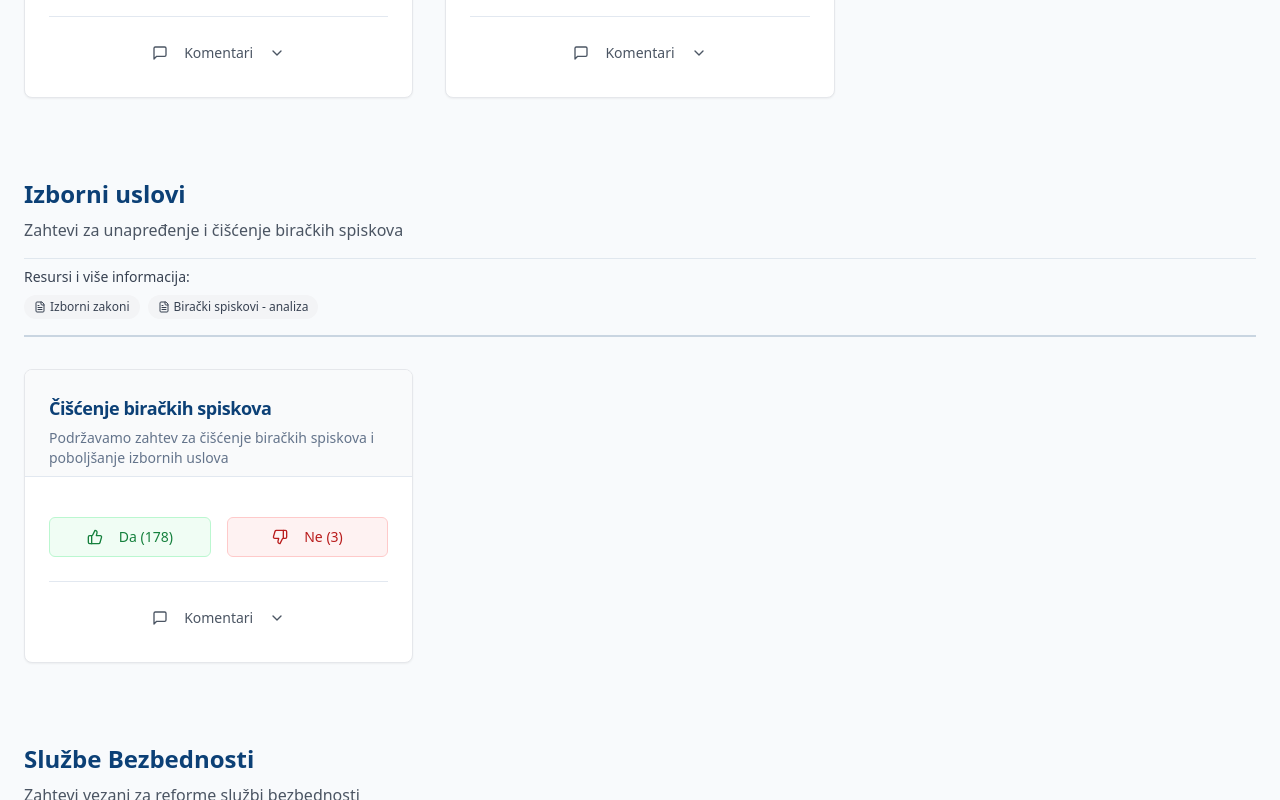
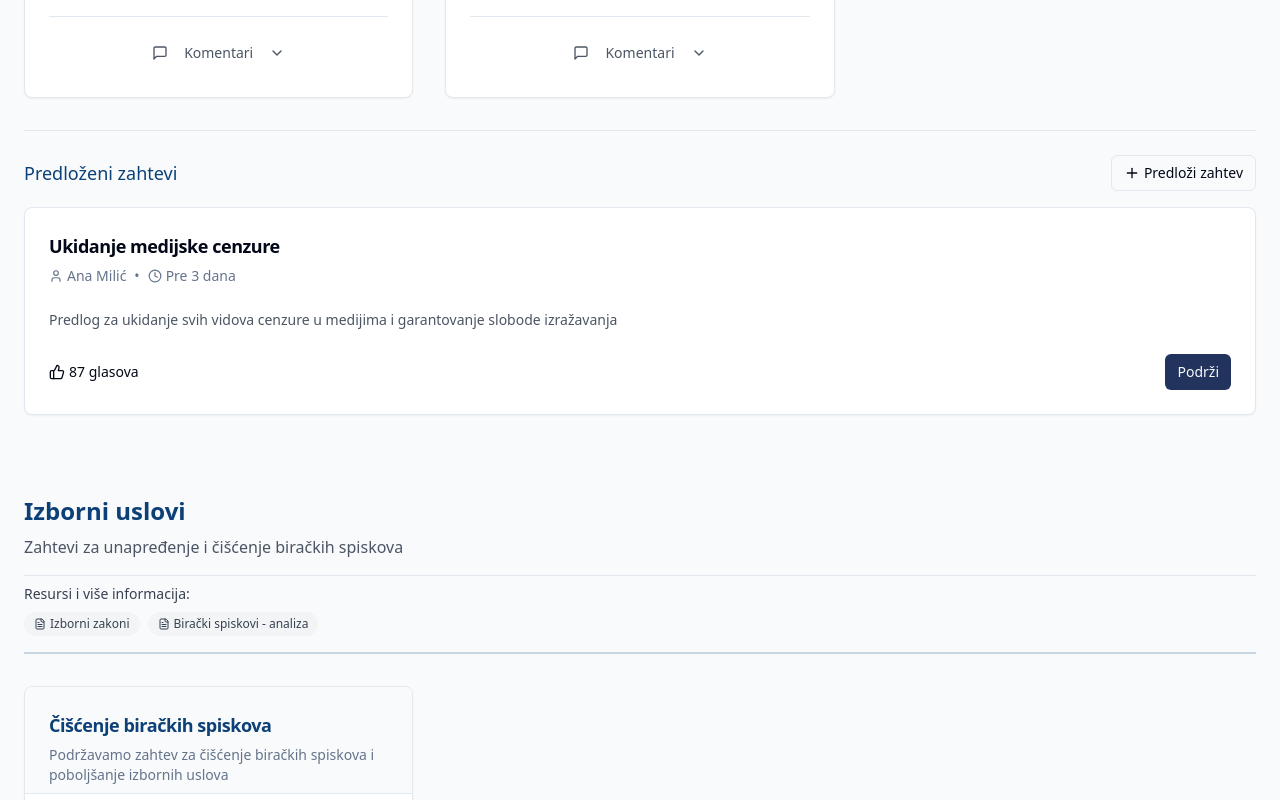
Before and after one commit to rajko-rad/gradjanskizahtevi, a React (Vite) app: page / in a window 1280 px wide. Shown: the part 840-1640 px from the top of the page. Built offline with nearby package versions, Linux system fonts and the light colour scheme.

Commit message:
Add request suggestion feature
Implement UI for suggesting, viewing, and voting on new requests.

```diff
--- /dev/null
+++ b/src/components/SuggestRequestForm.tsx
@@ -0,0 +1,96 @@
+
+import React, { useState } from "react";
+import { Button } from "@/components/ui/button";
+import { Input } from "@/components/ui/input";
+import { Textarea } from "@/components/ui/textarea";
+import { Form, FormControl, FormField, FormItem, FormLabel, FormMessage } from "@/components/ui/form";
+import { useForm } from "react-hook-form";
+import { z } from "zod";
+import { zodResolver } from "@hookform/resolvers/zod";
+import { useToast } from "@/hooks/use-toast";
+
+const formSchema = z.object({
+  title: z.string().min(5, { message: "Naslov mora imati najmanje 5 karaktera" }),
+  description: z.string().min(20, { message: "Opis mora imati najmanje 20 karaktera" })
+});
+
+type FormValues = z.infer<typeof formSchema>;
+
+interface SuggestRequestFormProps {
+  categoryId: string;
+  onSuccess?: () => void;
+}
+
+export function SuggestRequestForm({ categoryId, onSuccess }: SuggestRequestFormProps) {
+  const [isSubmitting, setIsSubmitting] = useState(false);
+  const { toast } = useToast();
+
+  const form = useForm<FormValues>({
+    resolver: zodResolver(formSchema),
+    defaultValues: {
+      title: "",
+      description: ""
+    }
+  });
+
+  function onSubmit(data: FormValues) {
+    setIsSubmitting(true);
+
+    // Simulate API call
+    setTimeout(() => {
+      toast({
+        title: "Zahtev poslat",
+        description: "Vaš predlog zahteva je uspešno poslat na razmatranje.",
+      });
+
+      form.reset();
+      setIsSubmitting(false);
+
+      if (onSuccess) {
+        onSuccess();
+      }
+    }, 1000);
+  }
+
+  return (
+    <Form {...form}>
+      <form onSubmit={form.handleSubmit(onSubmit)} className="space-y-4">
+        <FormField
+          control={form.control}
+          name="title"
+          render={({ field }) => (
+            <FormItem>
+              <FormLabel>Naslov zahteva</FormLabel>
+              <FormControl>
+                <Input placeholder="Unesite naslov zahteva" {...field} />
+              </FormControl>
+              <FormMessage />
+            </FormItem>
+          )}
+        />
+
+        <FormField
+          control={form.control}
+          name="description"
+          render={({ field }) => (
+            <FormItem>
+              <FormLabel>Opis zahteva</FormLabel>
+              <FormControl>
+                <Textarea
+                  placeholder="Detaljno opišite vaš predlog zahteva"
+                  className="min-h-[100px]"
+                  {...field}
+                />
+              </FormControl>
+              <FormMessage />
+            </FormItem>
+          )}
+        />
+
+        <Button type="submit" className="w-full" disabled={isSubmitting}>
+          {isSubmitting ? "Šalje se..." : "Predloži zahtev"}
+        </Button>
+      </form>
+    </Form>
+  );
+}
--- /dev/null
+++ b/src/components/SuggestedRequestCard.tsx
@@ -0,0 +1,79 @@
+
+import React from "react";
+import { Card, CardContent, CardDescription, CardFooter, CardHeader, CardTitle } from "@/components/ui/card";
+import { Button } from "@/components/ui/button";
+import { ThumbsUp, User, Clock } from "lucide-react";
+import { useToast } from "@/hooks/use-toast";
+
+interface SuggestedRequestCardProps {
+  id: string;
+  title: string;
+  description: string;
+  author: string;
+  timestamp: string;
+  votes: number;
+}
+
+export function SuggestedRequestCard({
+  id,
+  title,
+  description,
+  author,
+  timestamp,
+  votes
+}: SuggestedRequestCardProps) {
+  const [voteCount, setVoteCount] = React.useState(votes);
+  const [hasVoted, setHasVoted] = React.useState(false);
+  const { toast } = useToast();
+
+  const handleVote = () => {
+    if (!hasVoted) {
+      setVoteCount(prev => prev + 1);
+      setHasVoted(true);
+
+      toast({
+        title: "Glas zabeležen",
+        description: "Hvala na vašem glasu za ovaj predlog zahteva."
+      });
+    } else {
+      setVoteCount(prev => prev - 1);
+      setHasVoted(false);
+
+      toast({
+        title: "Glas povučen",
+        description: "Vaš glas za ovaj predlog zahteva je povučen."
+      });
+    }
+  };
+
+  return (
+    <Card className="h-full">
+      <CardHeader>
+        <CardTitle className="text-lg">{title}</CardTitle>
+        <CardDescription className="flex items-center text-sm gap-1 mt-1">
+          <User className="h-3.5 w-3.5" />
+          <span>{author}</span>
+          <span className="mx-1">•</span>
+          <Clock className="h-3.5 w-3.5" />
+          <span>{timestamp}</span>
+        </CardDescription>
+      </CardHeader>
+      <CardContent>
+        <p className="text-sm text-gray-600">{description}</p>
+      </CardContent>
+      <CardFooter className="flex justify-between items-center">
+        <div className="flex items-center gap-1 text-sm">
+          <ThumbsUp className="h-4 w-4" />
+          <span>{voteCount} glasova</span>
+        </div>
+        <Button
+          variant={hasVoted ? "outline" : "default"}
+          size="sm"
+          onClick={handleVote}
+        >
+          {hasVoted ? "Povuci glas" : "Podrži"}
+        </Button>
+      </CardFooter>
+    </Card>
+  );
+}
--- /dev/null
+++ b/src/components/SuggestedRequestsSection.tsx
@@ -0,0 +1,73 @@
+
+import React, { useState } from "react";
+import { Button } from "@/components/ui/button";
+import { Dialog, DialogContent, DialogHeader, DialogTitle, DialogTrigger } from "@/components/ui/dialog";
+import { SuggestRequestForm } from "./SuggestRequestForm";
+import { SuggestedRequestCard } from "./SuggestedRequestCard";
+import { suggestedRequests } from "@/data/mockData";
+import { Plus } from "lucide-react";
+
+interface SuggestedRequestsSectionProps {
+  categoryId: string;
+}
+
+export function SuggestedRequestsSection({ categoryId }: SuggestedRequestsSectionProps) {
+  const [showForm, setShowForm] = useState(false);
+  const [requests, setRequests] = useState(
+    suggestedRequests.filter(request => request.categoryId === categoryId)
+  );
+
+  const handleSuccess = () => {
+    setShowForm(false);
+  };
+
+  return (
+    <div className="mt-8 border-t pt-6 border-serbia-blue/10">
+      <div className="flex justify-between items-center mb-4">
+        <h3 className="text-lg font-medium text-serbia-blue">Predloženi zahtevi</h3>
+
+        <Dialog open={showForm} onOpenChange={setShowForm}>
+          <DialogTrigger asChild>
+            <Button variant="outline" size="sm" className="gap-1">
+              <Plus className="h-4 w-4" />
+              <span>Predloži zahtev</span>
+            </Button>
+          </DialogTrigger>
+          <DialogContent>
+            <DialogHeader>
+              <DialogTitle>Predloži novi zahtev</DialogTitle>
+            </DialogHeader>
+            <SuggestRequestForm categoryId={categoryId} onSuccess={handleSuccess} />
+          </DialogContent>
+        </Dialog>
+      </div>
+
+      {requests.length > 0 ? (
+        <div className="grid grid-cols-1 gap-4">
+          {requests.map((request) => (
+            <SuggestedRequestCard
+              key={request.id}
+              id={request.id}
+              title={request.title}
+              description={request.description}
+              author={request.author}
+              timestamp={request.timestamp}
+              votes={request.votes}
+            />
+          ))}
+        </div>
+      ) : (
+        <div className="text-center py-6 bg-gray-50 rounded-md">
+          <p className="text-gray-500">Još uvek nema predloženih zahteva za ovu kategoriju.</p>
+          <Button
+            variant="link"
+            onClick={() => setShowForm(true)}
+            className="mt-2"
+          >
+            Budite prvi koji će predložiti zahtev
+          </Button>
+        </div>
+      )}
+    </div>
+  );
+}
--- a/src/data/mockData.ts
+++ b/src/data/mockData.ts
@@ -159,6 +159,40 @@ export const requests = [
   }
 ];
 
+// New suggested requests data
+export const suggestedRequests = [
+  {
+    id: "media-censorship",
+    categoryId: "media",
+    title: "Ukidanje medijske cenzure",
+    description: "Predlog za ukidanje svih vidova cenzure u medijima i garantovanje slobode izražavanja",
+    author: "Ana Milić",
+    timestamp: "Pre 3 dana",
+    status: "pending", // pending, approved, rejected
+    votes: 87
+  },
+  {
+    id: "electoral-commission",
+    categoryId: "elections",
+    title: "Reforma izborne komisije",
+    description: "Predlog za reformu sastava i rada Republičke izborne komisije",
+    author: "Milan Petrović",
+    timestamp: "Pre 5 dana",
+    status: "pending",
+    votes: 64
+  },
+  {
+    id: "judiciary-independence",
+    categoryId: "judiciary",
+    title: "Nezavisnost sudija",
+    description: "Predlog za osiguravanje pune nezavisnosti sudija i sudstva od političkog uticaja",
+    author: "Jelena Nikolić",
+    timestamp: "Pre 2 dana",
+    status: "pending",
+    votes: 104
+  }
+];
+
 export const mockComments = [
   {
     id: "comment1",
--- a/src/pages/Index.tsx
+++ b/src/pages/Index.tsx
@@ -4,6 +4,7 @@ import { Footer } from "@/components/Footer";
 import { VoteCard } from "@/components/VoteCard";
 import { categories, requests, mockComments } from "@/data/mockData";
 import { Button } from "@/components/ui/button";
+import { SuggestedRequestsSection } from "@/components/SuggestedRequestsSection";
 import {
   ArrowRight,
   FileText,
@@ -126,6 +127,9 @@ const Index = () => {
                     </div>
                   ))}
                 </div>
+
+                {/* Suggested Requests Section */}
+                <SuggestedRequestsSection categoryId={category.id} />
               </div>
             );
           })}
```
